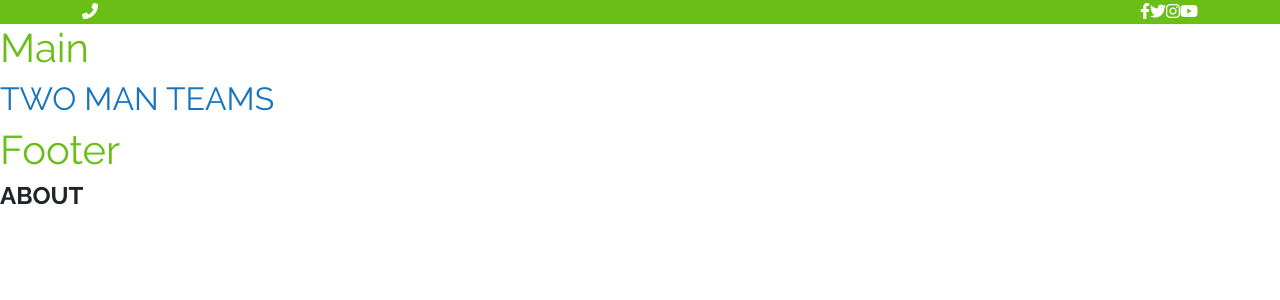
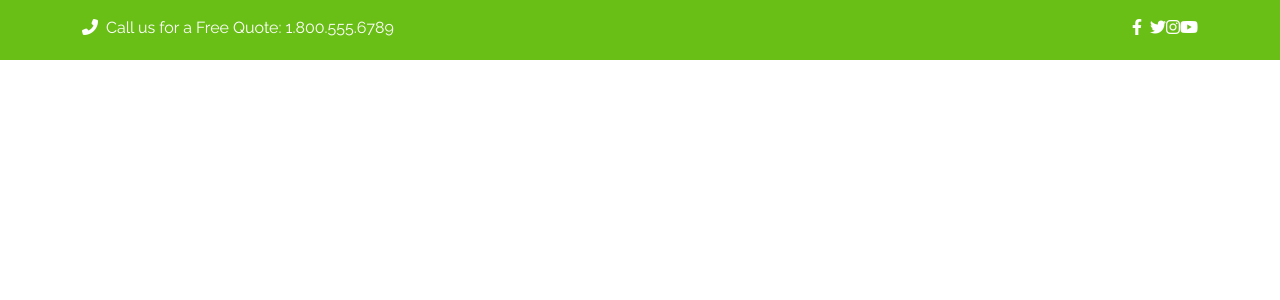
Before and after one commit to DeniseDichiara/proj-html-vuejs, a Vue app: page / in a window 1280 px wide. Shown: the top 300 px of the page. Built offline with nearby package versions, Linux system fonts and the light colour scheme.

Commit message:
modified header

```diff
--- a/src/components/AppFooter.vue
+++ b/src/components/AppFooter.vue
@@ -1,12 +1,5 @@
 <template>
     <footer>
-        <h1>
-            Footer
-        </h1>
-        <h4>
-            ABOUT
-        </h4>
-        <SolcialNavbar />
     </footer>
 </template>
 
--- a/src/components/AppMain.vue
+++ b/src/components/AppMain.vue
@@ -1,12 +1,6 @@
 <template>
-    <div>
-        <h1>
-            Main
-        </h1>
-        <h2>
-            TWO MAN TEAMS
-        </h2>
-    </div>
+    <main>
+    </main>
 </template>
 
 
--- a/src/components/SolcialNavbar.vue
+++ b/src/components/SolcialNavbar.vue
@@ -1,15 +1,31 @@
 <template>
     <div class="container ">
         <div class="row">
-            <div class="col-12 d-flex direction-row justify-content-between">
-                <div>
-                    <i class="fa-solid fa-phone-flip" style="color: #ffffff;"></i>
+            <div class="col-12 d-flex direction-row justify-content-between my-3">
+                <div class="d-flex direction-row">
+                    <div class="pe-2">
+                        <i class="fa-solid fa-phone-flip" style="color: #ffffff;"></i>
+                    </div>
+                    <p>
+                        Call us for a Free Quote: 1.800.555.6789
+                    </p>
                 </div>
-                <div>
-                    <i class="fa-brands fa-facebook-f" style="color: #ffffff;"></i>
-                    <i class="fa-brands fa-twitter" style="color: #ffffff;"></i>
-                    <i class="fa-brands fa-instagram" style="color: #ffffff;"></i>
-                    <i class="fa-brands fa-youtube" style="color: #ffffff;"></i>
+
+                <!--* FARLO DIVENTARE UN ARRAY-->
+                <!--? fare cmponet icons-->
+                <div class="d-flex direction-row">
+                    <div class="pe-2">
+                        <i class="fa-brands fa-facebook-f" style="color: #ffffff;"></i>
+                    </div>
+                    <div>
+                        <i class="fa-brands fa-twitter" style="color: #ffffff;"></i>
+                    </div>
+                    <div>
+                        <i class="fa-brands fa-instagram" style="color: #ffffff;"></i>
+                    </div>
+                    <div>
+                        <i class="fa-brands fa-youtube" style="color: #ffffff;"></i>
+                    </div>
                 </div>
             </div>
         </div>
@@ -36,5 +52,6 @@ export default {
     .callus{
         background-color: #6abf17;
         color: white;
+        height: 60px;
     }
 </style>
```
